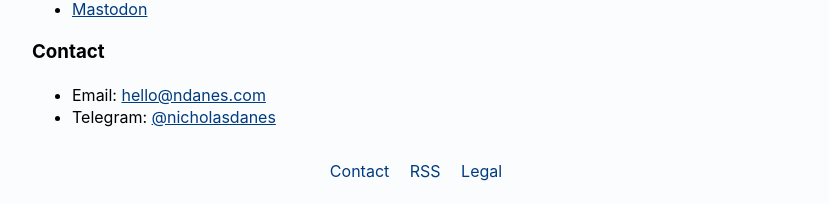
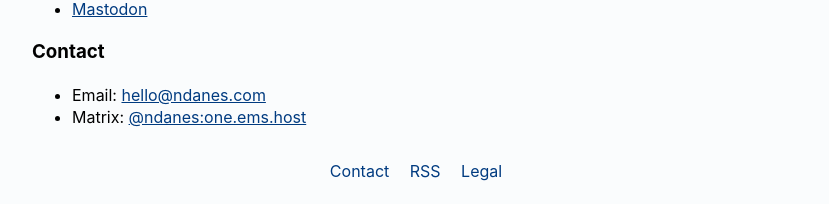
Before and after one commit to danesnick/old_website, a Jekyll site: the page built from index.markdown, in a window 1280 px wide. Shown: the part 1243-1447 px from the top of the page, without its empty margins (224-1053 px from the left). Built offline with Jekyll 4.4.1, drawn with Linux system fonts in a browser that asks for light colours.

Commit message:
Added matrix url

```diff
--- a/index.markdown
+++ b/index.markdown
@@ -42,4 +42,4 @@ This is just my personal website where I can express myself creatively and also
 
 ### Contact
 * Email: [hello@ndanes.com](mailto:&#104;&#101;&#108;&#108;&#111;&#64;&#110;&#100;&#97;&#110;&#101;&#115;&#46;&#99;&#111;&#109;)
-* Telegram: [@nicholasdanes](https://t.me/nicholasdanes)
+* Matrix: [@ndanes:one.ems.host](https://matrix.to/#/@ndanes:one.ems.host)
```
